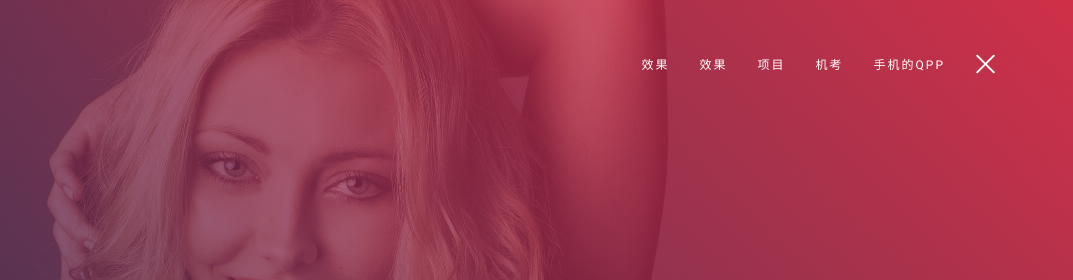
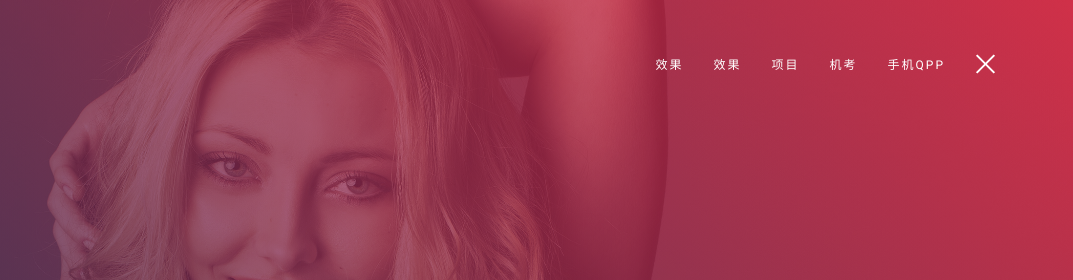
Before and after one commit to GUwrite/GUwrite.github.io, a plain HTML site: page index.html in a window 1280 px wide. Both pictures are taken after a click on the button 1192 px from the left and 62 px from the top of the page. Shown: the top 280 px of the page, 207-1280 px from the left. Drawn offline with nearby package versions, Linux system fonts and the light colour scheme; a web font is replaced by a local one.

Commit message:
慢慢找

```diff
--- a/index.html
+++ b/index.html
@@ -84,7 +84,7 @@
                         <li><a href="./zb/2.html">效果</a></li>
                         <li><a href="./sdsa/index.html">项目</a></li>
                         <li><a href="./12380/index.html">机考</a></li>
-                        <li><a href="./hda/index.html">手机的qpp</a></li>
+                        <li><a href="./hda/index.html">手机qpp</a></li>
                     </ul>
                 </nav>
             </div>
```
